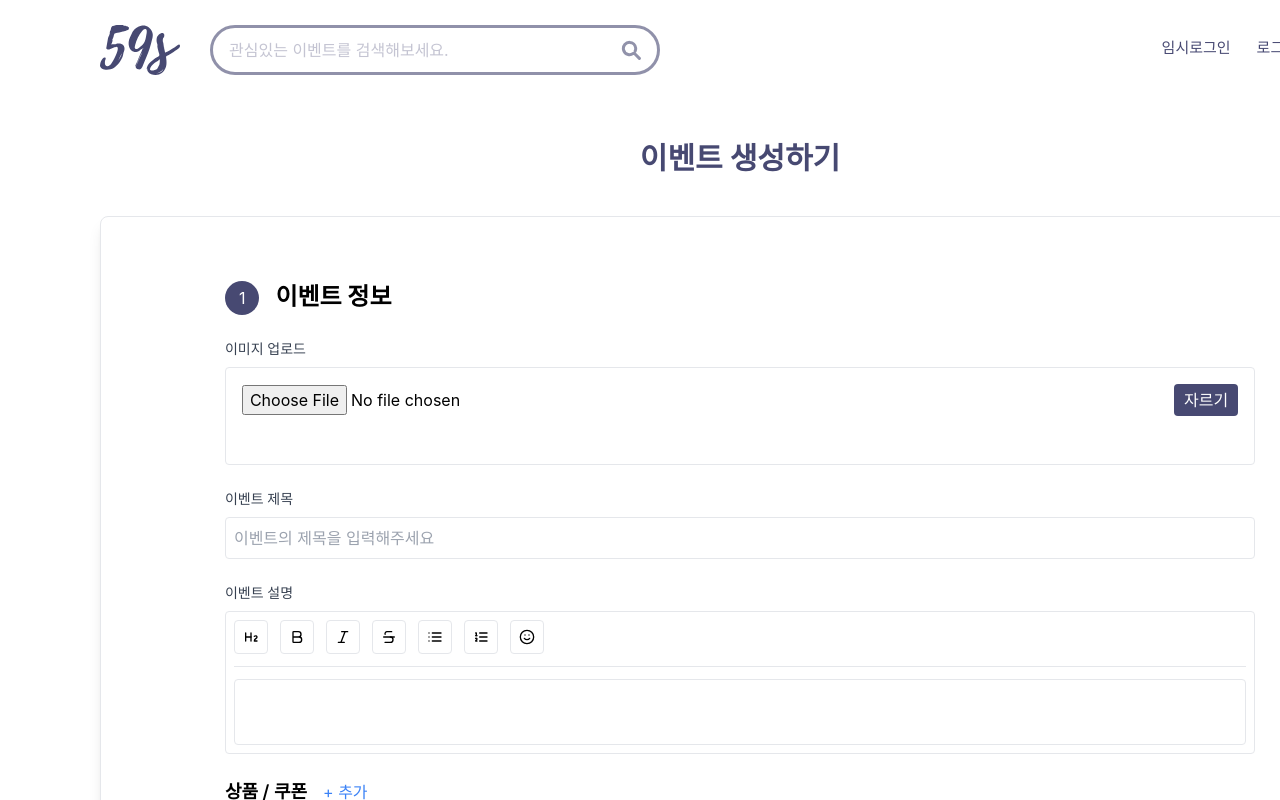
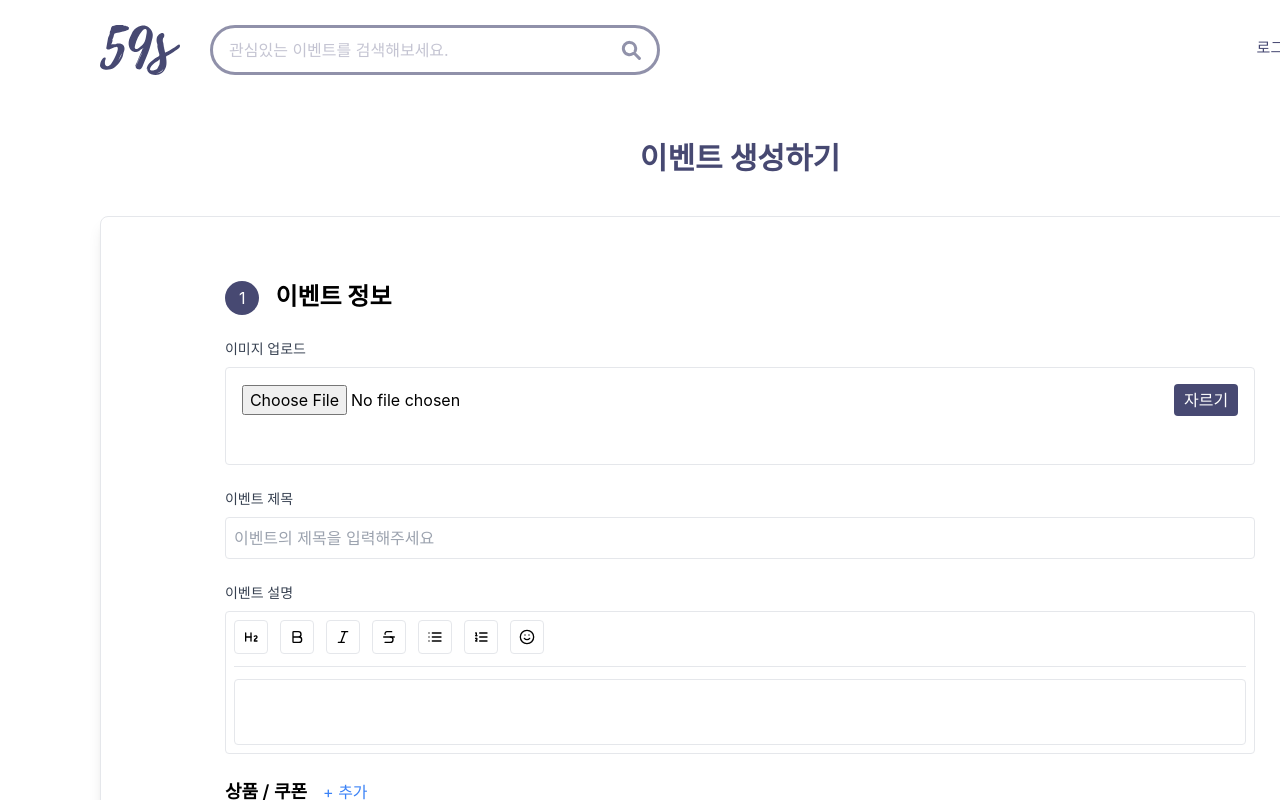
Before and after one commit to Hwarang-Oh/59seconds, a Next.js app in the folder frontend/1s-before/: page /event-create in a window 1280 px wide. Shown: the top 800 px of the page. Built offline with nearby package versions, Linux system fonts and the light colour scheme; no server answers; a web font is replaced by a local one.

Commit message:
임시로그인 주석처리

```diff
--- a/frontend/1s-before/src/components/common/HeaderInfo.tsx
+++ b/frontend/1s-before/src/components/common/HeaderInfo.tsx
@@ -19,7 +19,7 @@ export default function HeaderInfo() {
   } = useMemberLogin();
 
   // TODO : 임시 로그인을 없애려면, 주석 처리
-  const [isTempPopupOpen, setIsTempPopupOpen] = useState(false);
+  // const [isTempPopupOpen, setIsTempPopupOpen] = useState(false);
 
   return (
     <>
@@ -50,12 +50,12 @@ export default function HeaderInfo() {
         ) : (
           <>
             {/* 임시 로그인을 없애기 위해서는 해당 button을 주석처리하세요. */}
-            <button
+            {/* <button
               className="text-[15px] font-normal leading-[18px] text-[#474972] cursor-pointer bg-transparent border-none p-0"
               onClick={() => setIsTempPopupOpen(true)}
             >
               임시로그인
-            </button>
+            </button> */}
             <button
               className="text-[15px] font-normal leading-[18px] text-[#474972] cursor-pointer bg-transparent border-none p-0"
               onClick={openLoginPopUp}
@@ -73,9 +73,9 @@ export default function HeaderInfo() {
         />
       )}
       {/* 임시로그인을 없애기 위해서는 주석처리하세요. */}
-      {isTempPopupOpen && (
+      {/* {isTempPopupOpen && (
         <TempPopup closePopUp={() => setIsTempPopupOpen(false)} />
-      )}
+      )} */}
     </>
   );
 }
```
